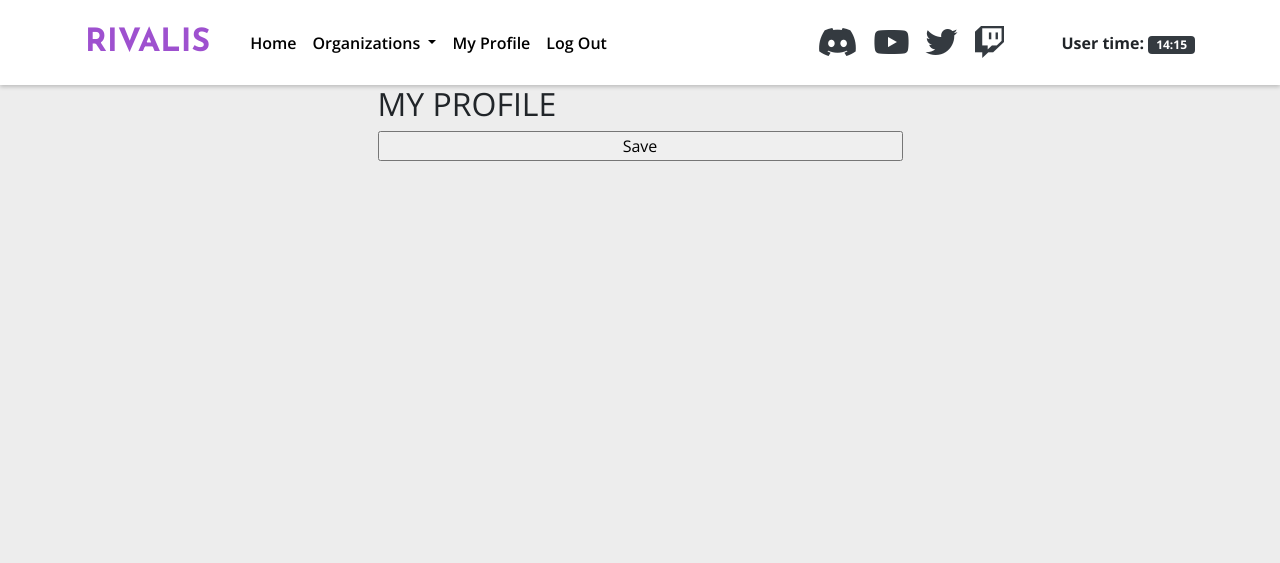
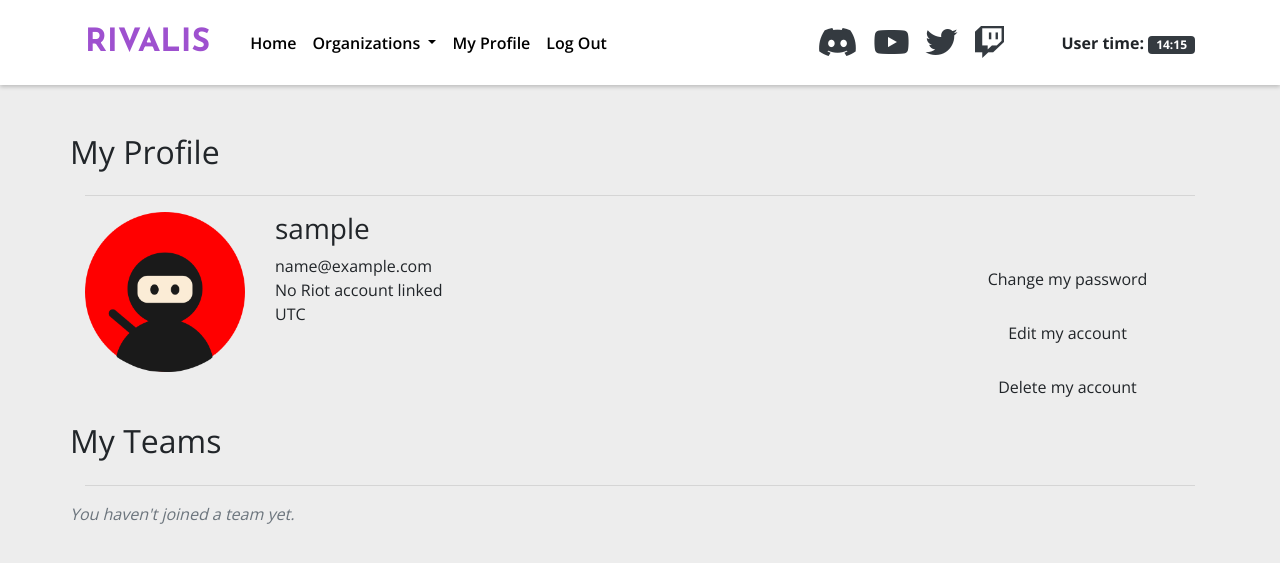
Before and after one commit to zetsumeishi/rivalis, a Django app: page /profile/ in a window 1280 px wide. Shown: the top 563 px of the page. Run offline with Django 3.2, Linux system fonts and the light colour scheme; the visitor is signed in with stand-in values (Sample User, id 1); data that the repository does not hold is empty; some libraries are stand-ins or nearby versions.

Commit message:
Separated and reworked the profile and profile editing pages

```diff
--- a/templates/users/_profile_form.html
+++ b/templates/users/_profile_form.html
@@ -1,12 +1,46 @@
-<div class="col-6 offset-3">
-  <h2>MY PROFILE</h2>
-  <form action="{% url 'users:profile' %}" method="post" enctype="multipart/form-data">
-    {% csrf_token %}
-    {% include 'includes/_forms.html' %}
-    <input type="submit" value="Save">
-  </form>
-  {% if organization %}
-    <hr>
-    <h1><a href="{% url 'organizations:detail_organization' organization.slug %}">{{ organization.name }}</a></h1>
-  {% endif %}
-</div>
+<form action="{% url 'users:edit_profile' %}" method="post" enctype="multipart/form-data" class="w-100">
+  {% csrf_token %}
+  <div class="row">
+    <div class="col-2">
+      {{ form.avatar }}
+    </div>
+    <div class="col-5">
+      <label for="{{ form.username.id_for_label }}">Username</label>
+      {{ form.username }}
+    </div>
+    <div class="col-5">
+      <label for="{{ form.email.id_for_label }}">Email</label>
+      {{ form.email }}
+    </div>
+    <div class="col-3 offset-2">
+      <label for="{{ form.riot_id.id_for_label }}">Riot ID</label>
+      {{ form.riot_id }}
+    </div>
+    <div class="col-2">
+      <label for="{{ form.riot_tag.id_for_label }}">Riot tag</label>
+      <div class="input-group">
+        <div class="input-group-prepend">
+          <div class="input-group-text">#</div>
+        </div>
+        {{ form.riot_tag }}
+      </div>
+    </div>
+    <div class="col-5">
+      <label for="{{ form.timezone.id_for_label }}">Timezone</label>
+      {{ form.timezone }}
+    </div>
+    <div class="col-2 offset-10 mt-4">
+      <button class="btn btn-md rivalis-button-primary w-100 mb-3">Save</button>
+    </div>
+  </div>
+</form>
+
+
+
+
+<!-- {% if form.username.help_text %}
+<p class="help">{{ form.username.help_text|safe }}</p>
+{% endif %}
+{% if form.username.errors %}
+<p>{{ form.username.errors }}</p>
+{% endif %} -->
--- a/templates/users/_profile_organizations.html
+++ /dev/null
@@ -1,10 +0,0 @@
-{% if organizations %}
-  <div class="col-6 offset-3">
-    <h2>MY ORGANIZATIONS</h2>
-    {% for organization in organizations %}
-      <div class="row">
-        <a href="{% url 'organizations:detail_organization' organization.slug %}">{{ organization.name }} | {{ organization.short_name }}</a>
-      </div>
-    {% endfor %}
-  </div>
-{% endif %}
--- a/templates/users/_profile_teams.html
+++ /dev/null
@@ -1,14 +0,0 @@
-{% if teams %}
-<div class="col-6 offset-3">
-  <h2>MY TEAMS</h2>
-  {% for team in teams %}
-    <a href="{% url 'organizations:detail_team' team.organization.slug team.slug %}">{{ team.name }} | {{ team.short_name }}</a>
-    <p>{{ team.discipline }}</p>
-    <ul>
-      {% for member in team.members.all %}
-        <li>{{ member.email }}</li>
-      {% endfor %}
-    </ul>
-  {% endfor %}
-</div>
-{% endif %}
--- a/templates/users/profile.html
+++ b/templates/users/profile.html
@@ -1,13 +1,78 @@
-{% extends 'base.html' %}
+{% extends "base.html" %}
+
+{% load static %}
+
+{% load member_role %}
 
 {% block title %}
-  My profile
+My profile
 {% endblock %}
 
 {% block content %}
-<div class="container">
-  {% include 'users/_profile_form.html' %}
-  {% include 'users/_profile_organizations.html' %}
-  {% include 'users/_profile_teams.html' %}
+<div class="d-flex">
+  <div class="container mt-5">
+    <div class="section-bg">
+      <div class="row">
+        <h2>My Profile</h2>
+      </div>
+      <hr>
+      <div class="row mt-3">
+        <div class="col-xs-12 col-md-2">
+          <img src="{{ request.user.avatar.url }}" alt="{{request.user.username}}" width="100%" height="auto">
+        </div>
+        <div class="col-xs-12 col-md-3">
+          <h3>{{ request.user.username }}</h3>
+          <p class="mb-0">{{ request.user.email }}</p>
+          {% if request.user.riot_tag %}
+          <p class="mb-0">{{ request.user.riot_id }}{{ request.user.riot_tag }}</p>
+          {% else %}
+          <p class="mb-0">No Riot account linked</p>
+          {% endif %}
+          <p class="mb-0">{{ request.user.timezone }}</p>
+        </div>
+        <div class="col-xs-12 col-md-3 offset-4 mt-5">
+          <a href="{% url 'users:password_change' %}"><button class="btn btn-md rivalis-button-primary w-100 mb-3">Change my password</button></a>
+          <a href="{% url 'users:edit_profile' %}"><button class="btn btn-md rivalis-button-primary w-100 mb-3">Edit my account</button></a>
+          <a href="{% url 'users:delete_account' %}"><button class="btn btn-md rivalis-button-red w-100">Delete my account</button></a>
+        </div>
+      </div>
+    </div>
+    <div class="section-bg mt-3">
+      <div class="row">
+        <h2>My Teams</h2>
+      </div>
+      <hr>
+      {% if teams %}
+      {% for team in teams %}
+      <div class="row mt-3">
+        <div class="col-2">
+          <img src="{{ team.logo.url }}" alt="{{ team.name }}" width="100%">
+        </div>
+        <div class="col-5">
+          <p>
+            <img src="{% static 'img/disciplines/' %}{{ team.discipline.slug }}_logo.svg" alt="Valorant" height="18px" class="mr-2">
+            <a href="{% url 'organizations:detail_team' team.organization.slug team.slug %}">
+              {{ team.name }} | {{ team.organization.short_name }}
+            </a>
+          </p>
+        </div>
+        <div class="col-5">
+
+          <h3>Members</h3>
+          <ul class="p-0 mt-3">
+            {% for member in team.members.all %}
+            <li>{{ member.username }} | {{ member|member_role:team }}</li>
+            {% endfor %}
+          </ul>
+        </div>
+      </div>
+      {% endfor %}
+      {% else %}
+      <div class="row mt-3">
+        <p class="text-muted"><em>You haven't joined a team yet.</em></p>
+      </div>
+      {% endif %}
+    </div>
+  </div>
 </div>
 {% endblock %}
```
Also changed, not shown: templates/users/edit_profile.html (added, +35 -0 lines).
